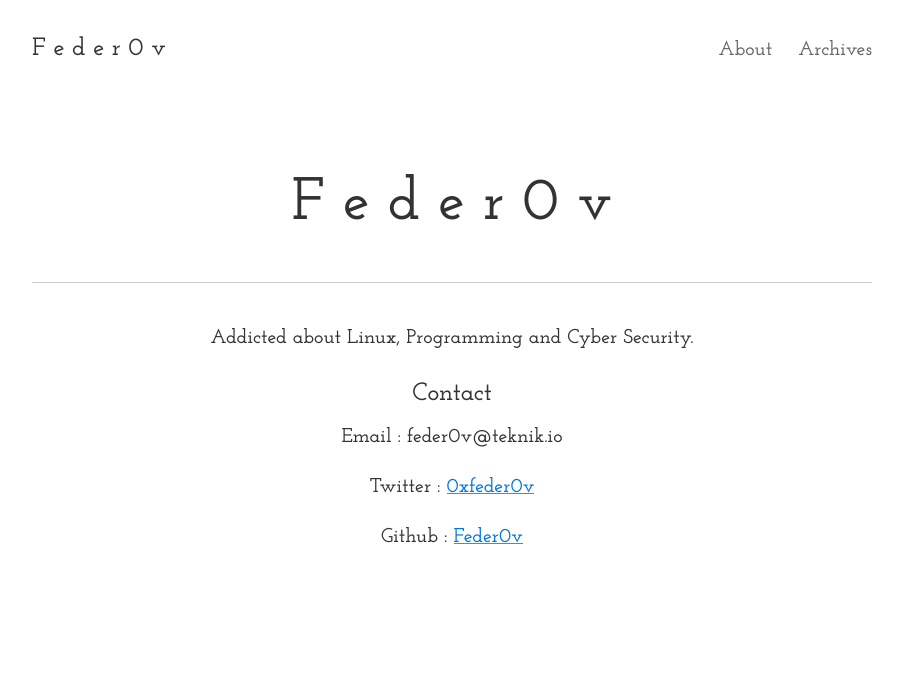
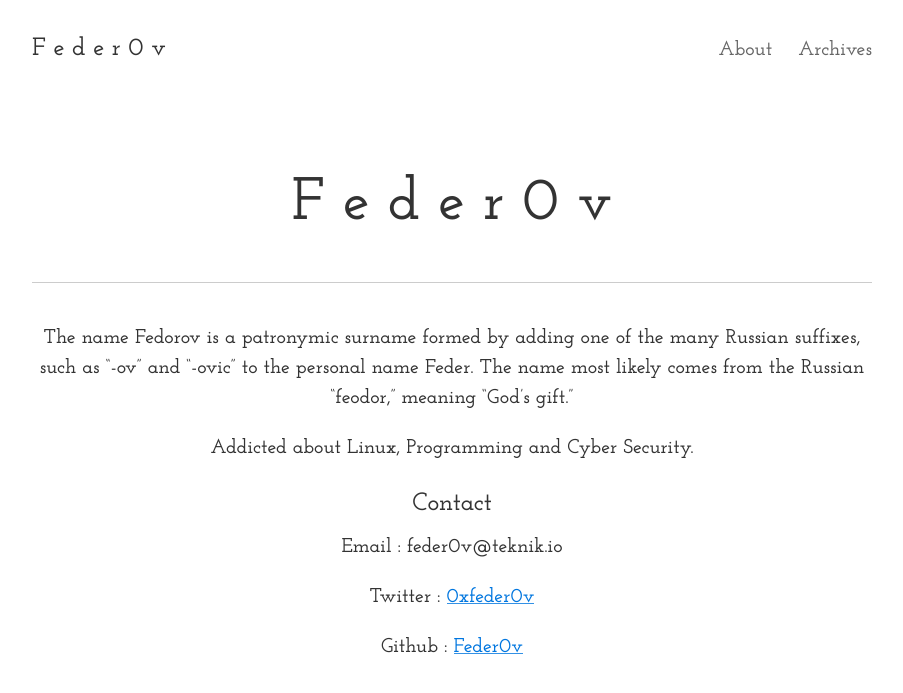
Before and after one commit to feder0v/feder0v.github.io, a Jekyll site: the page built from about.md, in a window 1280 px wide. Shown: the top 693 px of the page, without its empty margins (188-1091 px from the left). Built offline with Jekyll 4.4.1, drawn with Linux system fonts in a browser that asks for light colours.

Commit message:
Update about.md

```diff
--- a/about.md
+++ b/about.md
@@ -8,6 +8,7 @@ tags: about
 # F e d e r 0 v
 
 ---
+The name Fedorov is a patronymic surname formed by adding one of the many Russian suffixes, such as "-ov" and "-ovic" to the personal name **Feder**. The name most likely comes from the Russian "feodor," meaning **"God's gift."**
 
 Addicted about Linux, Programming and Cyber Security.
 
```
